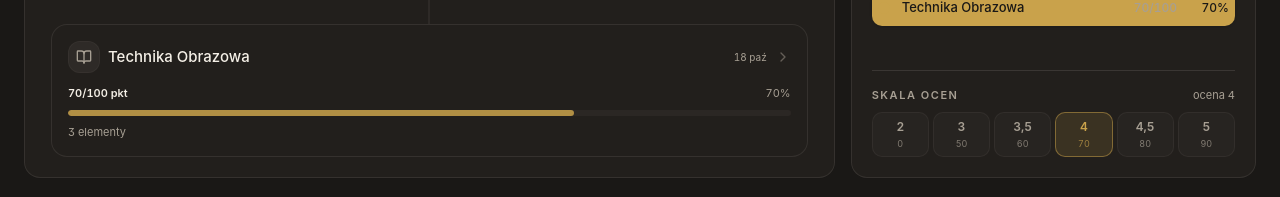
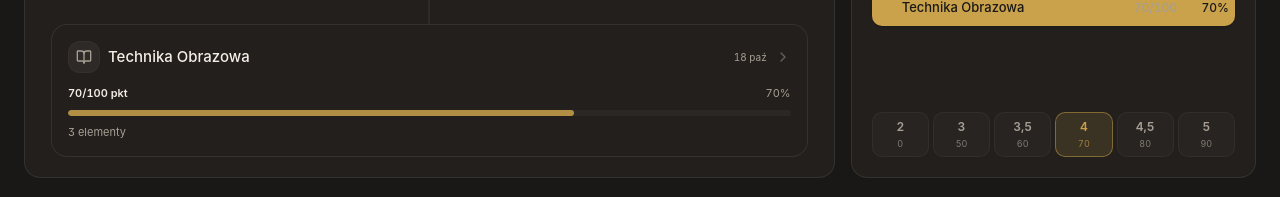
Before and after one commit to Viiico/UsosRevanced, a Nuxt app: page /oceny in a window 1280 px wide. Shown: the part 346-543 px from the top of the page. Built offline with nearby package versions, Linux system fonts and the light colour scheme.

Commit message:
feat(oceny): stala wysokosc hubu i skala ocen bez naglowka

```diff
--- a/app/components/oceny/ProgressBreakdown.vue
+++ b/app/components/oceny/ProgressBreakdown.vue
@@ -89,16 +89,7 @@ const scaleRows = computed(() => {
         </li>
       </ul>
 
-      <Separator v-if="score && showScale" class="mt-auto" />
-
-      <div v-if="score && showScale" class="space-y-2">
-        <div class="flex items-center justify-between">
-          <span class="eyebrow">Skala ocen</span>
-          <span class="tnum text-2xs text-muted-foreground">
-            ocena {{ score.grade }}
-          </span>
-        </div>
-        <div class="flex gap-1">
+      <div v-if="score && showScale" class="mt-auto flex gap-1">
         <div
           v-for="row in scaleRows"
           :key="row.grade"
@@ -113,7 +104,6 @@ const scaleRows = computed(() => {
           <div class="tnum mt-0.5 text-4xs opacity-70">{{ row.min }}</div>
         </div>
       </div>
-      </div>
     </CardContent>
   </Card>
 </template>
--- a/app/components/oceny/SkillTree.vue
+++ b/app/components/oceny/SkillTree.vue
@@ -22,6 +22,15 @@ const infoText = computed(() =>
     .filter(Boolean)
     .join(' · '),
 )
+
+/** Zawsze jedna linia: opis, a jak go nie ma - podsumowanie i najbliższy termin. */
+const subline = computed(() => {
+  if (current.value.description) return current.value.description
+  const parts: string[] = []
+  if (summary.value) parts.push(summary.value)
+  if (nextTerm.value) parts.push(`najbliższy termin ${formatDate(nextTerm.value.date)}`)
+  return parts.join(' · ')
+})
 
 /** Wcięcie szyny łączącej rodzic → dzieci: środek pierwszej i ostatniej kolumny. */
 const railInset = computed(() => `${50 / Math.max(children.value.length, 1)}%`)
@@ -53,18 +62,15 @@ const railInset = computed(() => `${50 / Math.max(children.value.length, 1)}%`)
               <InfoHint v-if="infoText" :text="infoText" />
             </div>
 
-            <h2 class="mt-1.5 text-lg leading-tight font-semibold tracking-tight text-balance sm:text-xl">
+            <h2
+              class="mt-1.5 line-clamp-1 text-lg leading-tight font-semibold tracking-tight sm:text-xl"
+              :title="current.name"
+            >
               {{ current.name }}
             </h2>
 
-            <p v-if="current.description" class="mt-1 max-w-prose text-sm text-muted-foreground">
-              {{ current.description }}
-            </p>
-            <p v-else-if="summary" class="mt-1 text-sm text-muted-foreground">
-              {{ summary }}
-              <template v-if="nextTerm">
-                · najbliższy termin {{ formatDate(nextTerm.date) }}
-              </template>
+            <p class="mt-1 min-h-5 truncate text-sm text-muted-foreground" :title="subline">
+              {{ subline }}
             </p>
           </div>
 
```
Lines whose indentation alone changed are shown as unchanged.
